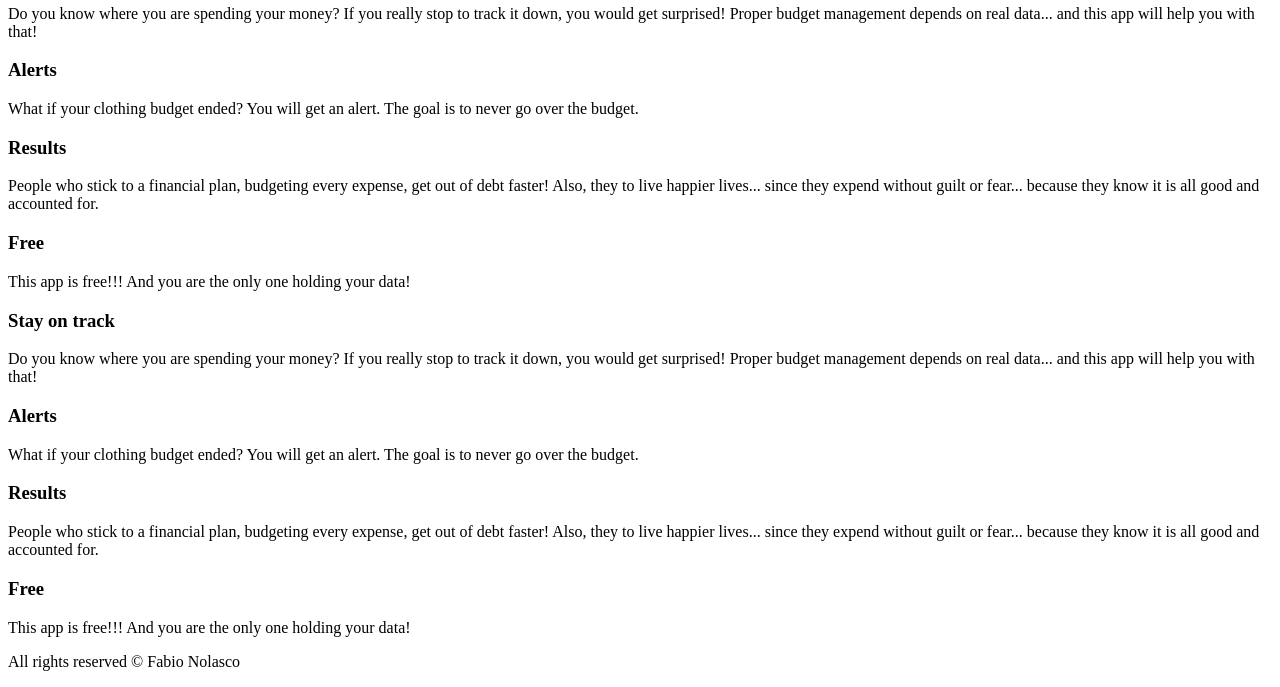
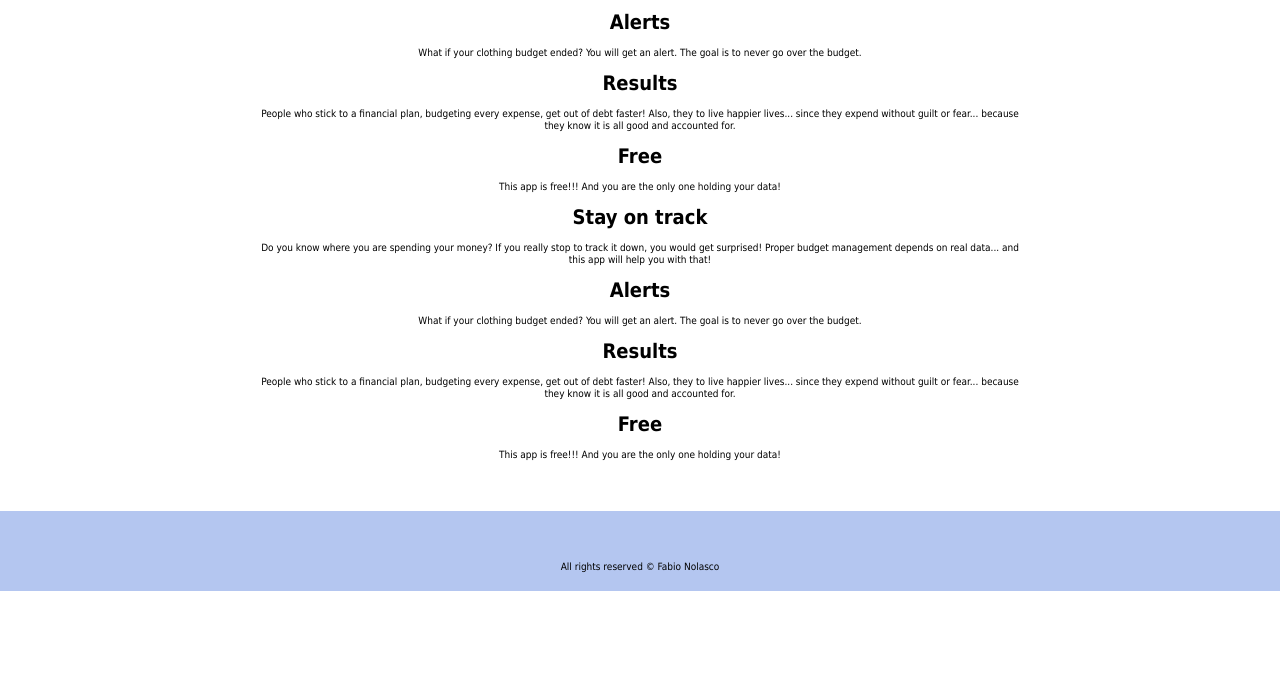
Before and after one commit to CraigRobertWhite/personal-budget, a plain HTML site: page index.html in a window 1280 px wide. Shown: the part 251-938 px from the top of the page. After the commit the page ends 842 px from the top, so only its background shows below. Drawn offline with Linux system fonts and the light colour scheme; the site is published under a folder, as on GitHub Pages, so addresses that start at the root find nothing.

Commit message:
Fixed href on stylesheets to locate files correctly

```diff
--- a/index.html
+++ b/index.html
@@ -4,8 +4,8 @@
     <meta charset="UTF-8">
     <meta name="viewport" content="width=device-width, initial-scale=1.0">
     <title>Personal Budget</title>
-    <link rel="stylesheet" href="/reset.css">
-    <link rel="stylesheet" href="/main.css">
+    <link rel="stylesheet" href="reset.css">
+    <link rel="stylesheet" href="main.css">
 </head>
 <body>
 
```
